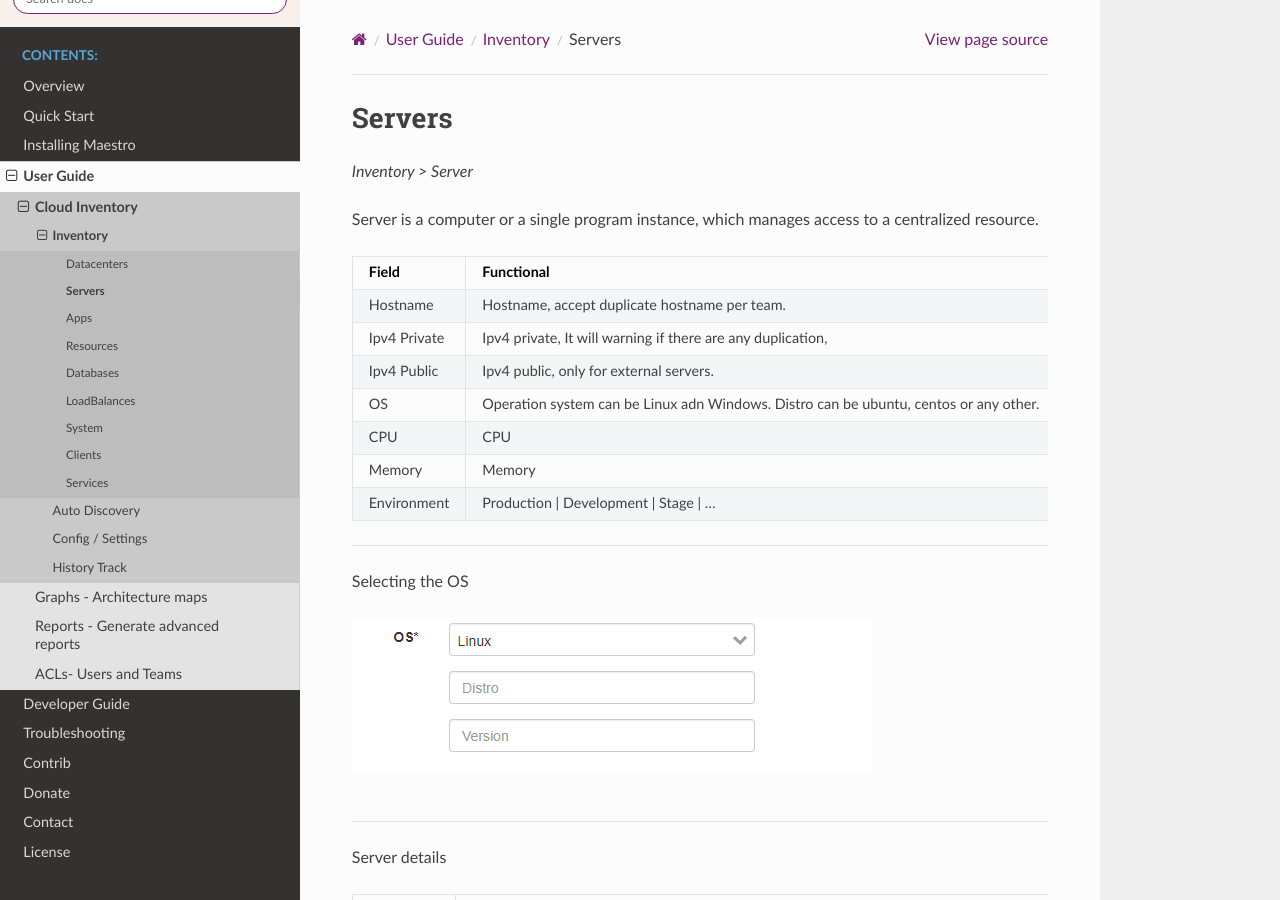
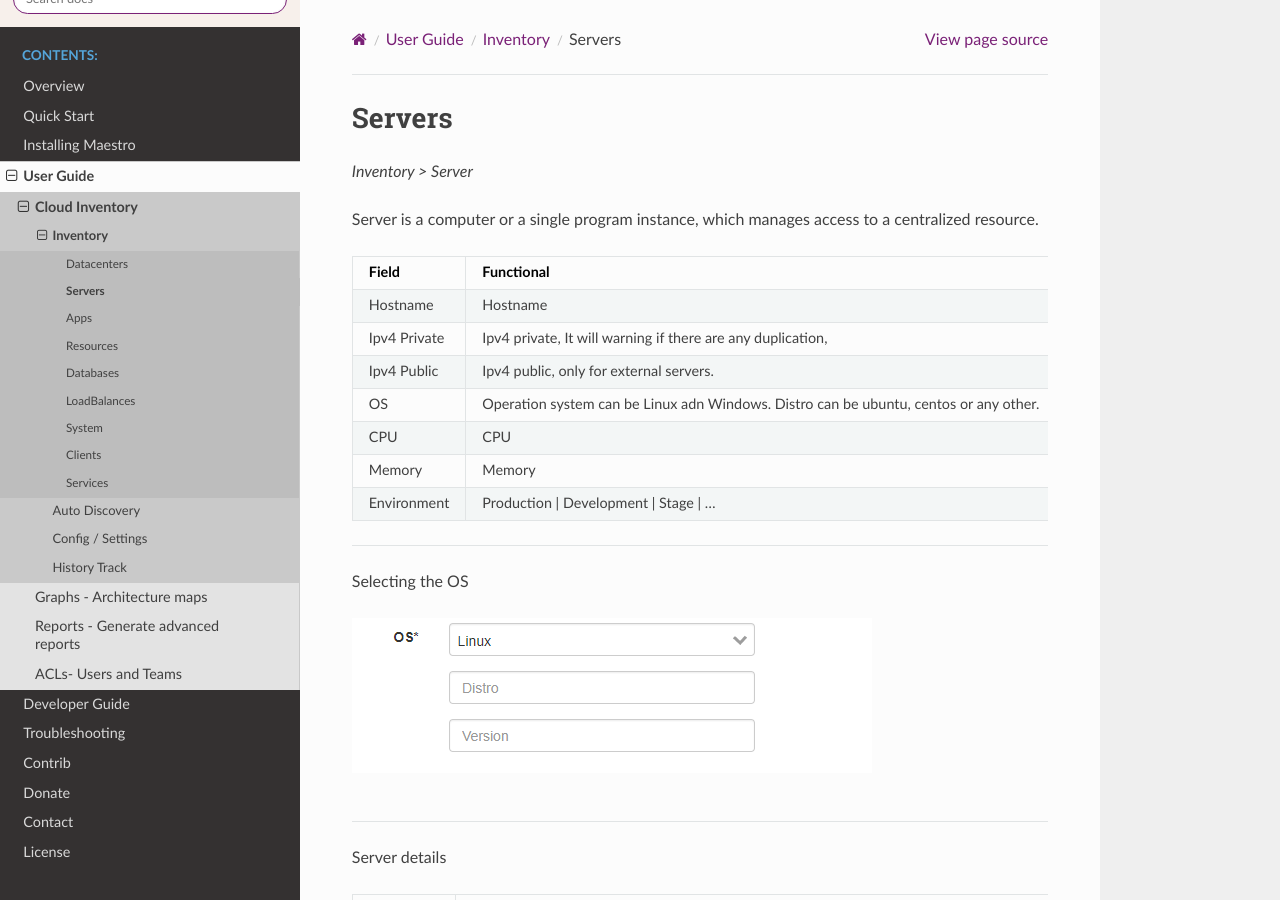
Before and after one commit to maestro-server/webdocs, a Sphinx documentation site: the page built from docs/userguide/cloud_inventory/inventory/servers.rst, in a window 1280 px wide and 900 px high. Built offline with Sphinx 7.4.7 and the Read the Docs theme 2.0.0, drawn with Linux system fonts in a browser that asks for light colours; formulas are drawn with MathJax 3.

Commit message:
Update servers.rst

```diff
--- a/docs/userguide/cloud_inventory/inventory/servers.rst
+++ b/docs/userguide/cloud_inventory/inventory/servers.rst
@@ -7,7 +7,7 @@
 ============ =============================================================================================================================
 Field        Functional
 ============ =============================================================================================================================
-Hostname     Hostname, accept duplicate hostname per team.
+Hostname     Hostname
 Ipv4 Private Ipv4 private, It will warning if there are any duplication,
 Ipv4 Public  Ipv4 public, only for external servers.
 OS           Operation system can be Linux adn Windows. Distro can be ubuntu, centos or any other.
```
